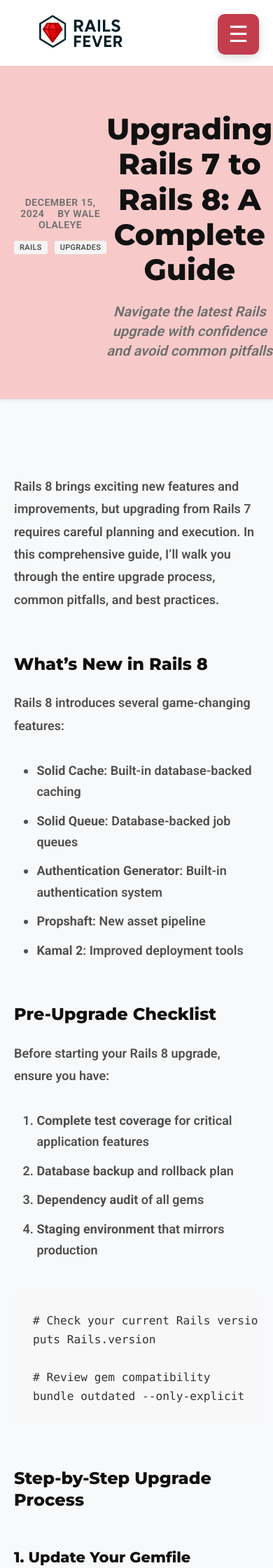
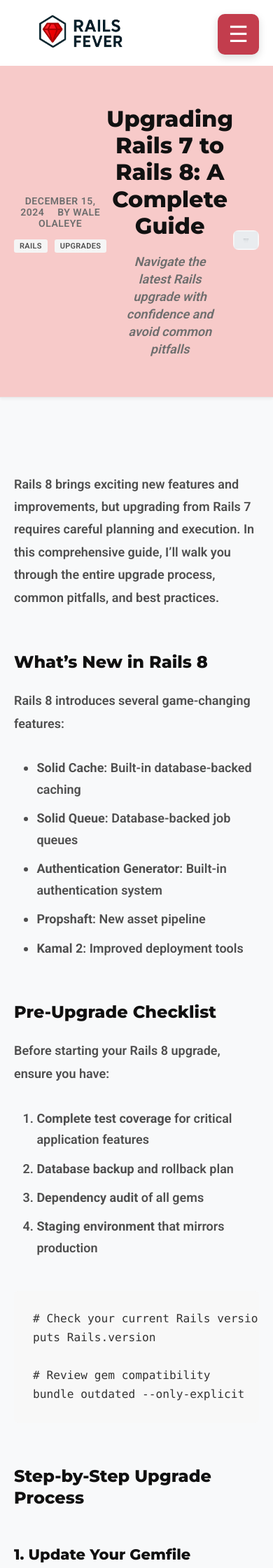
Before and after one commit to waleo/railsfever-05-2025, a Jekyll site: the page built from _posts/2024-12-15-upgrading-rails-7-to-8.md, in a window 390 px wide. Shown: the top 2240 px of the page at 70% size. Built offline with Jekyll 4.4.1, drawn with Linux system fonts in a browser that asks for light colours.

Commit message:
Improve header text responsiveness for mobile

```diff
--- a/_sass/_blog.scss
+++ b/_sass/_blog.scss
@@ -303,9 +303,19 @@
   max-width: 1200px;
   margin-left: auto;
   margin-right: auto;
+  width: 100%;
+  box-sizing: border-box;
 
   @media (max-width: #{$breakpoint-tablet}) {
     padding: $padding-medium $padding-small;
+    max-width: 100%;
+    margin-left: 0;
+    margin-right: 0;
+  }
+
+  @media (max-width: #{$breakpoint-mobile}) {
+    padding: $padding-small;
+    margin-bottom: $padding-medium;
   }
 }
 
@@ -352,6 +362,15 @@
   color: $text-dark;
   margin-bottom: 15px;
   line-height: 1.2;
+
+  @media (max-width: #{$breakpoint-tablet}) {
+    font-size: 32px;
+  }
+
+  @media (max-width: #{$breakpoint-mobile}) {
+    font-size: 28px;
+    margin-bottom: 10px;
+  }
 }
 
 .post-subtitle {
@@ -363,6 +382,17 @@
   max-width: 600px;
   margin-left: auto;
   margin-right: auto;
+
+  @media (max-width: #{$breakpoint-tablet}) {
+    font-size: 18px;
+    max-width: 100%;
+    padding: 0 $padding-small;
+  }
+
+  @media (max-width: #{$breakpoint-mobile}) {
+    font-size: 16px;
+    margin-bottom: 20px;
+  }
 }
 
 .post-featured-image {
```
